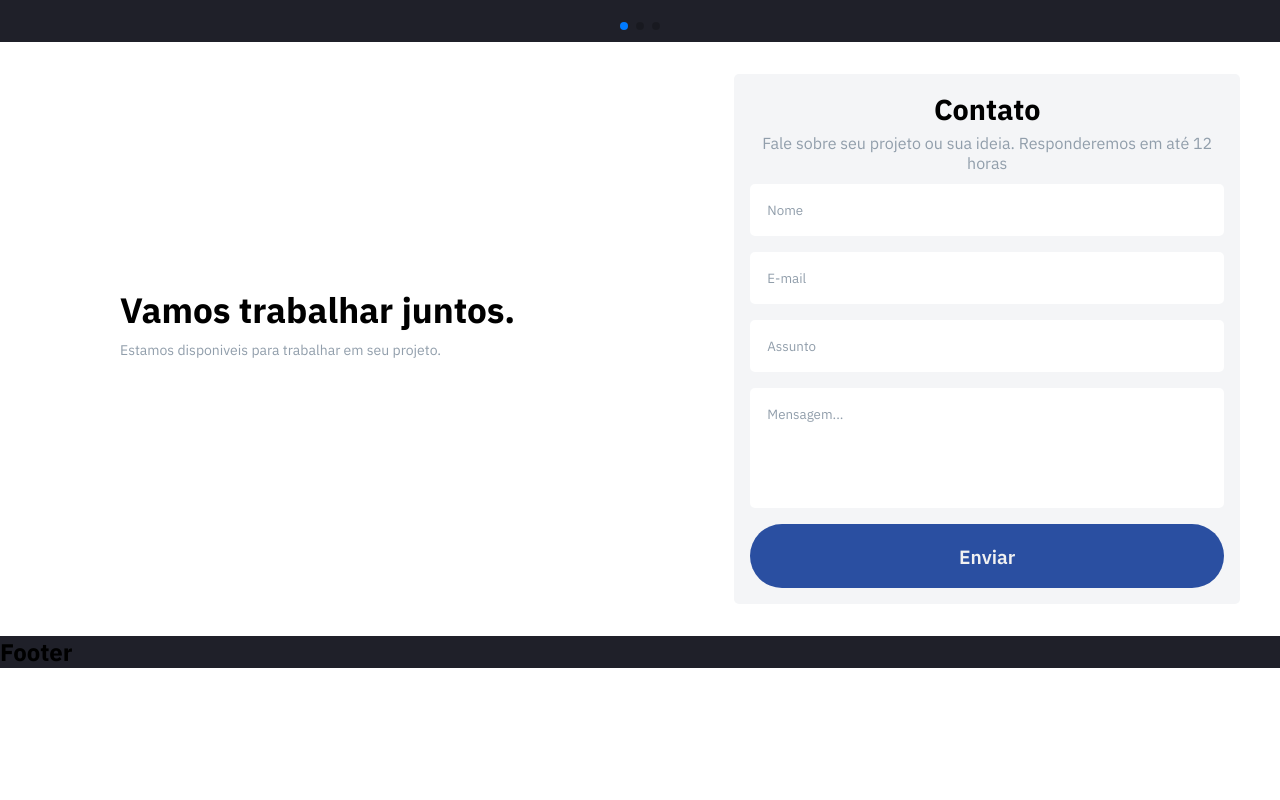
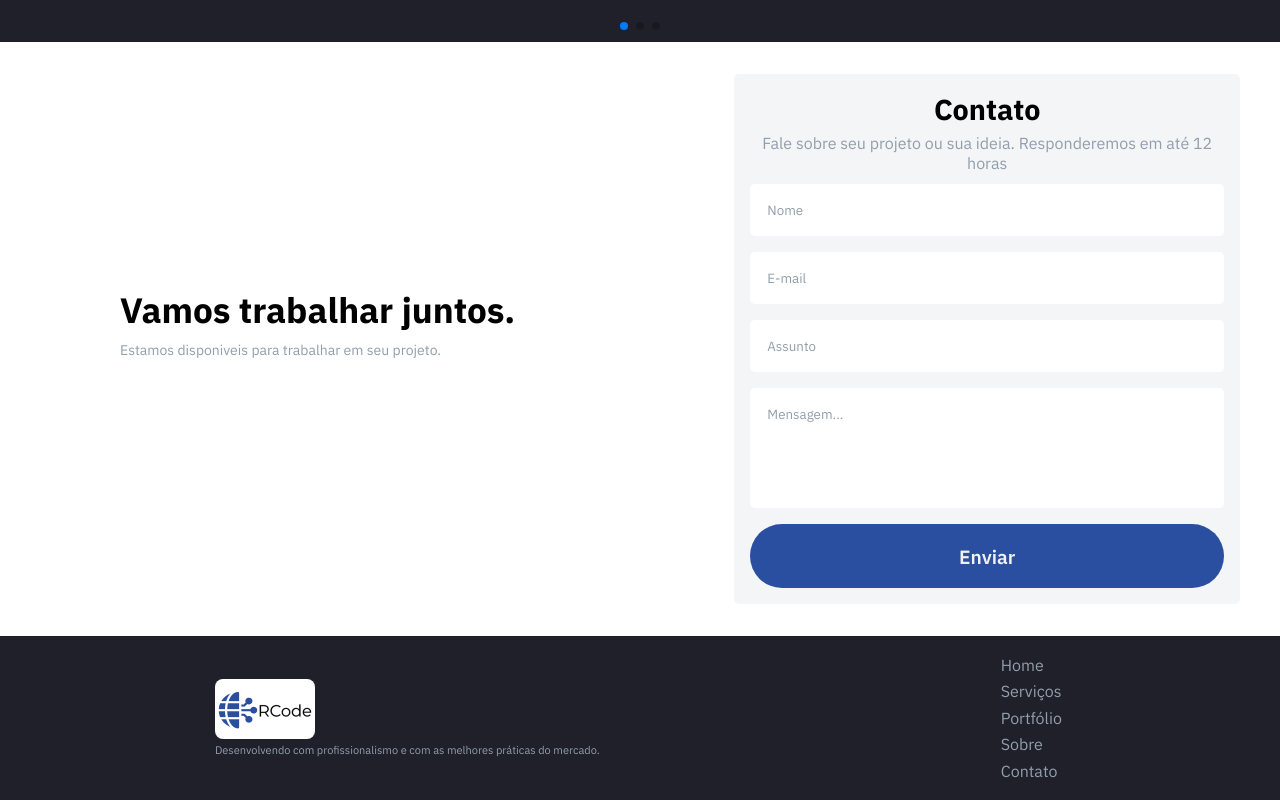
Before and after one commit to CandidoRafael/RCode, a React (Vite) app: page / in a window 1280 px wide. Shown: the part 2814-3614 px from the top of the page. Before the commit the page ends 3482 px from the top, so only its background shows below. Built offline with nearby package versions, Linux system fonts and the light colour scheme.

Commit message:
feat: create footer component

```diff
--- a/src/components/About/About.tsx
+++ b/src/components/About/About.tsx
@@ -1,14 +1,26 @@
 import { AboutContainer, ArticleAbout, ArticleImage } from "./About.styled"
 import imageAbout from '../../assets/ImageAbout.png'
+import { motion } from "framer-motion"
+import { fadeInLeftVariant, fadeInRightVariant } from "../../utils/Variants"
 
 export const About = () => {
     return (
         <AboutContainer id="sobre">
-            <ArticleImage>
+            <ArticleImage
+            // as={motion.article}
+            // variants={fadeInLeftVariant}
+            // initial='hidden'
+            // whileInView='visible'
+            >
               <img src={imageAbout} alt="" />
             </ArticleImage>
 
-            <ArticleAbout>
+            <ArticleAbout
+                // as={motion.article}
+                // variants={fadeInRightVariant}
+                // initial='hidden'
+                // whileInView='visible'
+            >
                 <header>
                     <h2>Sobre</h2>
                 </header>
--- a/src/components/Animation/Animation.tsx
+++ b/src/components/Animation/Animation.tsx
@@ -1,11 +1,18 @@
 import Lottie from "lottie-react"
 import animationData from '../../utils/RcodeAnimation.json'
 import { AnimationContainer } from "./Animation.styled"
+import { fadeInRightVariant } from "../../utils/Variants"
+import { motion } from "framer-motion"
 
 export const Animation = () => {
 
     return (
-    <AnimationContainer>
+    <AnimationContainer
+        // as={motion.div}
+        // variants={fadeInRightVariant}
+        // initial='hidden'
+        // whileInView='visible'
+    >
         <Lottie animationData={animationData} autoplay loop />
     </AnimationContainer>
     )
--- a/src/components/Footer/Footer.styled.ts
+++ b/src/components/Footer/Footer.styled.ts
@@ -2,4 +2,43 @@ import styled from "styled-components";
 
 export const FooterContainer = styled.footer`
     background-color: #1F2029;
+    display: flex;
+    align-items: center;
+    padding: 1rem;
+    justify-content: space-around;
+
+    section {
+
+        p {
+         font-size: 11px;
+         color: #919EAB;
+        }
+
+        img {
+            width: 100px;
+            height: 60px;
+            border-radius: .5rem;
+            object-fit: cover;
+        }
+    }
+
+    ul {
+        list-style-type: none;
+
+        li {
+            padding: .2rem;
+
+            a {
+                cursor: pointer;
+                transition: .3s all;
+                color: #919EAB;
+                text-decoration: none;
+
+                &:hover {
+                    color: #fff;
+                }
+            }
+
+        }
+    }
 `
--- a/src/components/Footer/Footer.tsx
+++ b/src/components/Footer/Footer.tsx
@@ -1,9 +1,21 @@
 import { FooterContainer } from "./Footer.styled";
+import logo from '../../assets/LogoCerta.png';
 
 export const Footer = () => {
     return (
         <FooterContainer>
-            <h2>Footer</h2>
+           <section>
+            <img src={logo} alt="Logo empresa" />
+             <p>Desenvolvendo com profissionalismo e com as melhores práticas do mercado.</p>
+           </section>
+
+           <ul>
+             <li><a href="#home">Home</a></li>
+             <li><a href="#servicos">Serviços</a></li>
+             <li><a href="#portfolio">Portfólio</a></li>
+             <li><a href="#sobre">Sobre</a></li>
+             <li><a href="#contato">Contato</a></li>
+           </ul>
         </FooterContainer>
     );
 };
--- a/src/components/Main/Main.tsx
+++ b/src/components/Main/Main.tsx
@@ -2,12 +2,19 @@ import { IoIosSend } from "react-icons/io"
 import { BlueText, Button, Subtitle } from "../../styles/Global.styled"
 import { Animation } from "../Animation/Animation"
 import { MainContainer, TextContainer, TitleMain } from "./Main.styled"
+import { motion } from "framer-motion"
+import { fadeInLeftVariant } from "../../utils/Variants"
 
 export const Main = () => {
     return (
-        <MainContainer>
+        <MainContainer  >
             <Animation />
-            <TextContainer>
+            <TextContainer
+                // as={motion.div}
+                // variants={fadeInLeftVariant}
+                // initial='hidden'
+                // whileInView='visible'
+             >
             <TitleMain>
                 Somos especialistas no desenvolvimento de softwares
                 e criação de <BlueText>sites.</BlueText>
--- a/src/components/Services/Services.tsx
+++ b/src/components/Services/Services.tsx
@@ -3,18 +3,30 @@ import { Subtitle } from "../../styles/Global.styled"
 import { HeaderServices, SectionServices, ServicesContainer } from "./Services.styled"
 import { FaCode } from "react-icons/fa"
 import { MdDesignServices } from "react-icons/md"
+import { fadeInBottomVariant } from "../../utils/Variants"
+import { motion } from "framer-motion"
 
 
 export const Services = () => {
 
     return (
         <ServicesContainer  id="servicos">
-           <HeaderServices>
+           <HeaderServices
+            // as={motion.header}
+            // variants={fadeInBottomVariant}
+            // initial='hidden'
+            // whileInView='visible'
+            >
                 <h1>Nossos Serviços</h1>
                 <Subtitle>Confira alguns de nossos serviços para seu negócio.</Subtitle>
            </HeaderServices>
 
-           <SectionServices>
+           <SectionServices
+            // as={motion.section}
+            // variants={fadeInBottomVariant}
+            // initial='hidden'
+            // whileInView='visible'
+           >
                 <article>
                     <HiOutlineComputerDesktop />
                     <div>
--- /dev/null
+++ b/src/components/Sidebar/Sidebar.module.css
@@ -0,0 +1,25 @@
+.sidebar {
+  position: fixed;
+  top: 0;
+  left: 0;
+  padding: 1rem;
+  z-index: 1;
+  width: 100%;
+  display: flex;
+  justify-content: center;
+  background-color: #2A4FA1;
+  transition: all .3s;
+  box-shadow: rgba(50, 50, 105, 0.3) 0px 2px 5px 0px,
+  rgba(0, 0, 0, 0.05) 0px 1px 1px 0px;
+}
+
+.btn {
+  position: absolute;
+  cursor: pointer;
+  border: none;
+  background-color: transparent;
+  color: #f1f1f1;
+  font-size: 2rem;
+  top: 25px;
+  right: 12px;
+}
--- a/src/components/Sidebar/Sidebar.styled.ts
+++ /dev/null
@@ -1,26 +0,0 @@
-import styled from "styled-components";
-
-export const SidebarContainer = styled.div`
-  position: fixed;
-  top: 0;
-  left: 0;
-  padding: 1rem;
-  z-index: 1;
-  width: 100%;
-  display: flex;
-  justify-content: center;
-  background-color: #2A4FA1;
-  box-shadow: rgba(50, 50, 105, 0.3) 0px 2px 5px 0px,
-    rgba(0, 0, 0, 0.05) 0px 1px 1px 0px;
-`
-
-export const CloseButton = styled.button`
-    position: absolute;
-    cursor: pointer;
-    border: none;
-    background-color: transparent;
-    color: #f1f1f1;
-    font-size: 2rem;
-    top: 25px;
-    right: 12px;
-`
--- a/src/components/Sidebar/Sidebar.tsx
+++ b/src/components/Sidebar/Sidebar.tsx
@@ -1,6 +1,6 @@
 import { Navigation } from '../Navigation/Navigation'
-import * as S from './Sidebar.styled'
 import { IoCloseSharp } from 'react-icons/io5'
+import styles from './Sidebar.module.css';
 
 type SidebarProps = {
     isOpen: boolean
@@ -8,19 +8,19 @@ type SidebarProps = {
 }
 
 export const Sidebar = ({ isOpen, closeSidebar }: SidebarProps) => {
+
     if(isOpen)
     return (
-        <S.SidebarContainer>
+        <div className={styles.sidebar}>
             <Navigation
                direction='column'
                gap='1.5rem'
                color='#f1f1f1'
                hovercolor=''
                />
-
-            <S.CloseButton onClick={() => closeSidebar(false)}>
+            <button className={styles.btn} onClick={() => closeSidebar(false)}>
               <IoCloseSharp />
-            </S.CloseButton>
-        </S.SidebarContainer>
-    )
-}
+            </button>
+        </div>
+    );
+};
--- /dev/null
+++ b/src/utils/Variants.ts
@@ -0,0 +1,90 @@
+export const fadeInLeftVariant = {
+    hidden: {
+        x: -50,
+        opacity: 0
+    },
+    visible: {
+        x: 0,
+        opacity: 1,
+
+        transition: {
+           type: 'tween',
+           duration: 1
+        }
+    }
+}
+export const fadeInRightVariant = {
+    hidden: {
+        x: 50,
+        opacity: 0
+    },
+    visible: {
+        x: 0,
+        opacity: 1,
+
+        transition: {
+           type: 'tween',
+           duration: 1
+        }
+    }
+}
+
+
+export const FadeInTopVariant = {
+    hidden: {
+        y: -50,
+        opacity: 0,
+
+    },
+
+    visible: {
+        y: 0,
+        opacity: 1,
+        transition: {
+            type: 'tween',
+            duration: 1
+        }
+    }
+}
+
+export const fadeInBottomVariant = {
+    hidden: {
+        y: 50,
+        opacity: 0,
+
+    },
+
+    visible: {
+        y: 0,
+        opacity: 1,
+        transition: {
+            type: 'tween',
+            duration: 1
+        }
+    }
+}
+
+export const slideInLeft = {
+    hidden: {
+        x: '-100vh',
+        opacity: 0
+    },
+
+    visible: {
+        x: 0,
+        opacity: 1,
+        transition: {
+            type: 'tween',
+            duration: 0.5
+        }
+    },
+
+    exit: {
+        opacity: 0,
+        x: '-100vh',
+        transition: {
+            type: 'tween',
+            duration: 0.5
+        }
+    }
+}
```
Also changed, not shown: src/components/Header/Header.tsx (+8 -5 lines).
